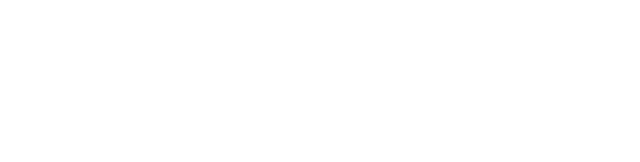
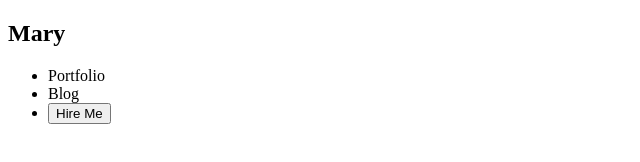
Before and after one commit to imrulislam0/developer-portfolio, a plain HTML site: page index.html in a window 1280 px wide. Shown: the whole page, without its empty margins (0-640 px from the left). Drawn offline with Linux system fonts and the light colour scheme.

Commit message:
added header

```diff
--- a/index.html
+++ b/index.html
@@ -8,6 +8,21 @@
     <link rel="stylesheet" href="styles/portfolio.css">
 </head>
 <body>
+    <header>
+        <nav>
+            <h2>Mary</h2>
+            <ul>
+                <li>Portfolio</li>
+                <li>Blog</li>
+                <li><button>Hire Me</button></li>
+            </ul>
+        </nav>
+    </header>
+    <main>
 
+    </main>
+    <footer>
+
+    </footer>
 </body>
 </html>
```
